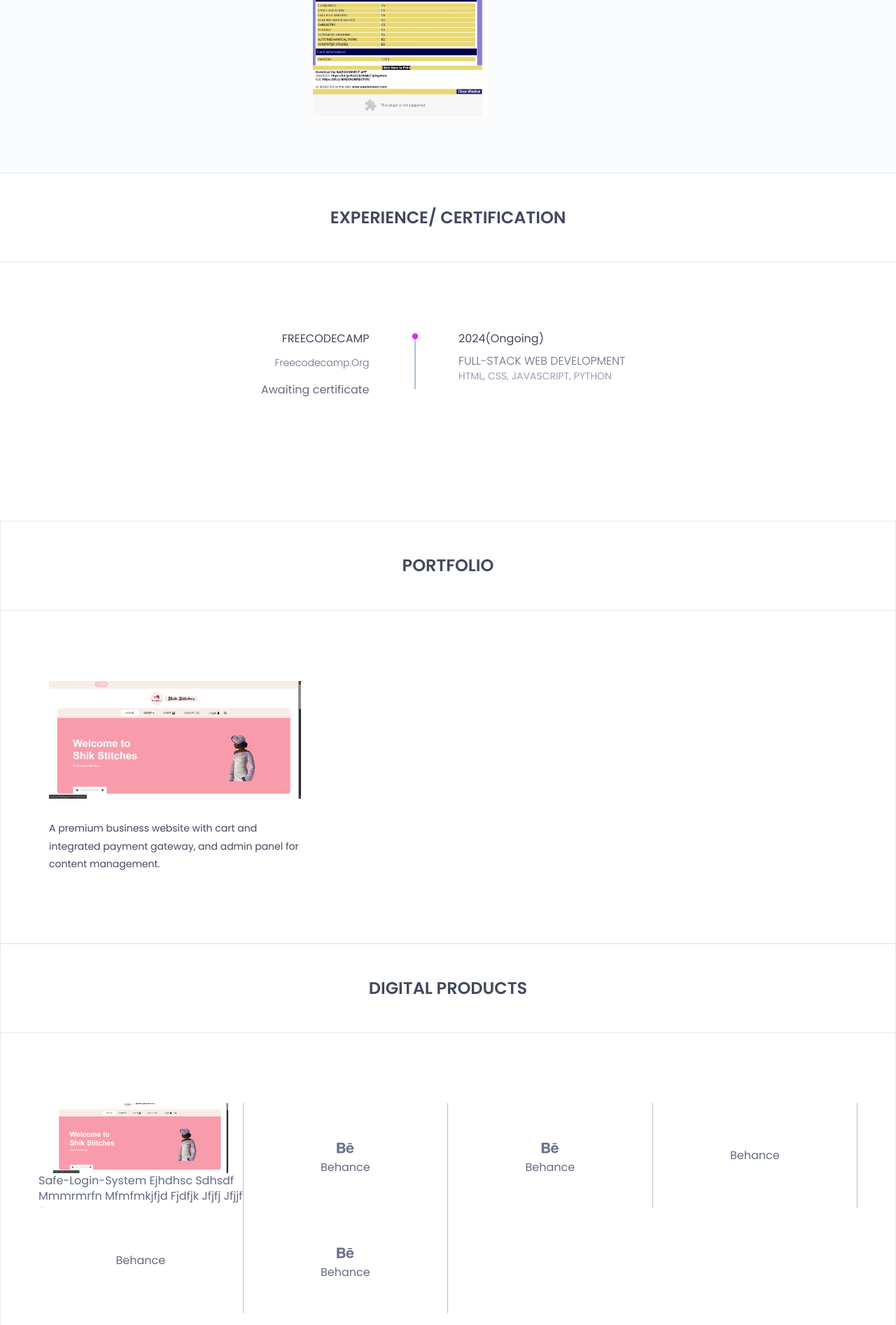
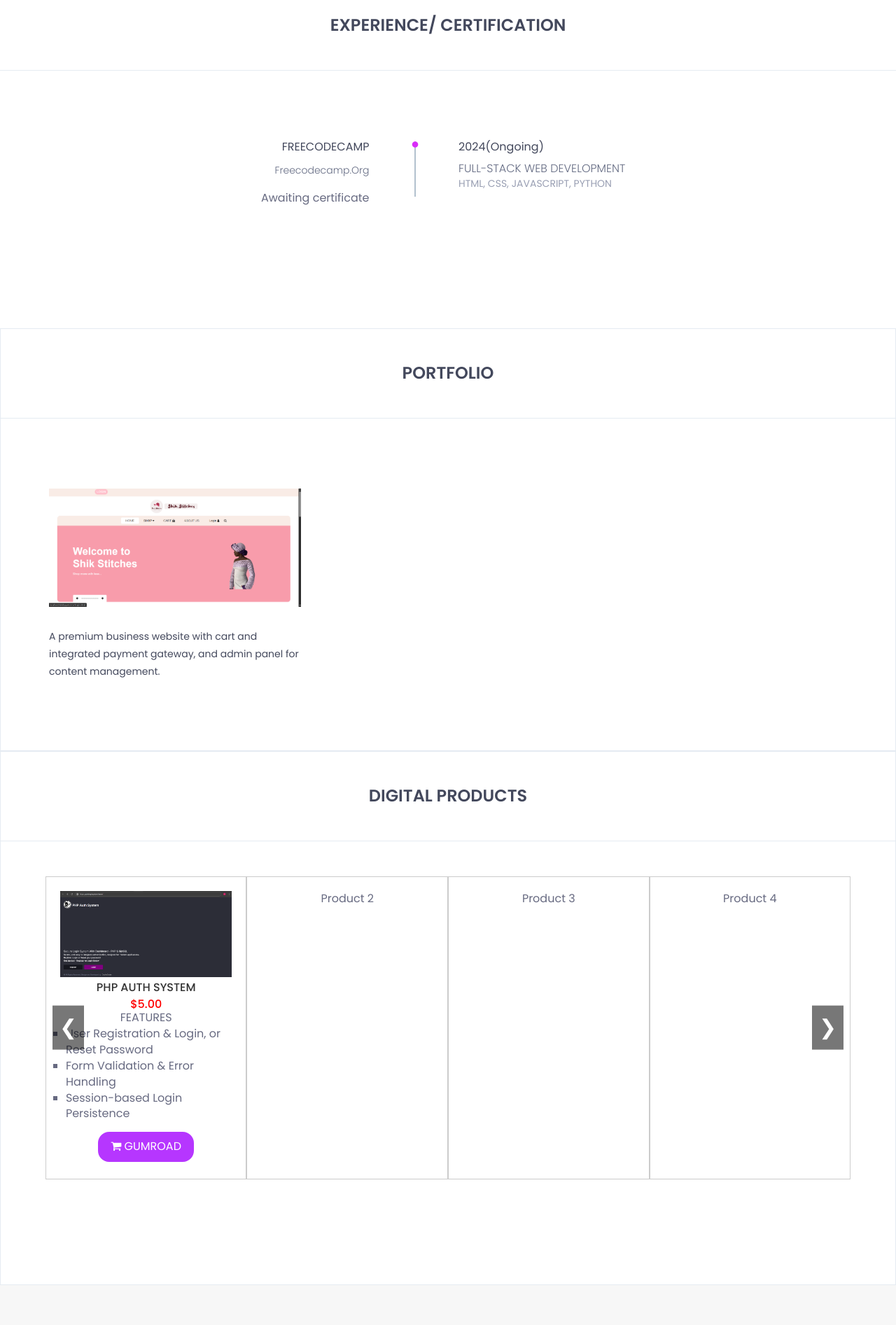
Before and after one commit to cachecoder01/portfolio, a PHP site: page / in a window 1280 px wide. Shown: the part 2960-4853 px from the top of the page at 70% size. Run offline with PHP 8.4, Linux system fonts and the light colour scheme; data comes from the database, SQL or seed files in the repository; data that the repository does not hold is empty.

Commit message:
features update

```diff
--- a/admin/pannel.php
+++ b/admin/pannel.php
@@ -230,8 +230,6 @@
 								<fieldset style="color: #555;">
 									<legend >Certificaion Obtained</legend>
 									<input type="text" name="description" placeholder="Description">
-									<br><br>
-									<input type="file" name="certificate" accept="image/*" >
 								</fieldset><br>
 								<div class="center">
 									<input class="submit" type="submit" value="submit">
@@ -278,7 +276,7 @@
 									<legend >Certificaion Obtained</legend>
 									<input type="text" name="description" placeholder="Description">
 									<br><br>
-									<input type="file" name="cert" accept="image/*" >
+									<input type="text" name="cert" placeholder="Certificaion">
 								</fieldset><br>
 								<div class="center">
 									<input class="submit" type="submit" value="submit">
--- a/assets/css/style.css
+++ b/assets/css/style.css
@@ -164,7 +164,7 @@
     color: #d92cf9;
     font-size: 20px;
     font-weight: 600;
-    padding: 33px 0px 57px;
+    padding: 18px 0px 57px 0px;
     text-transform: uppercase;
 }
 /*.navbar-brand*/
--- a/index.php
+++ b/index.php
@@ -14,16 +14,15 @@
 
   		<!-- Mobile Metas -->
   		<meta name="viewport" content="width=device-width, initial-scale=1, shrink-to-fit=no" />
-        <!-- The above 3 meta tags *must* come first in the head; any other head content must come *after* these tags -->
-
-        <!--font-family-->
-		<link href="https://fonts.googleapis.com/css?family=Poppins:100,200,300,400,500,600,700,800,900&amp;subset=devanagari,latin-ext" rel="stylesheet">
 
   		<!-- title of site -->
       <title>CacheCoder | Web Developer Portfolio</title>
 
       <!-- For favicon png -->
 			<link rel="shortcut icon" type="image/icon" href="assets/logo/brand-logo.png"/>
+
+      <!--font-family-->
+			<link href="https://fonts.googleapis.com/css?family=Poppins:100,200,300,400,500,600,700,800,900&amp;subset=devanagari,latin-ext" rel="stylesheet">
 
       <!--font-awesome.min.css-->
       <link rel="stylesheet" href="assets/css/font-awesome.min.css">
@@ -51,8 +50,7 @@
       <!--responsive.css-->
       <link rel="stylesheet" href="assets/css/responsive.css">
 
-        <script type="application/ld+json">
-    {
+      <script type="application/ld+json"> {
       	"@context": "https://schema.org",
       	"@type": "Person",
       	"name": "Oluwole Emmanuel Adewole",
@@ -69,15 +67,6 @@
   			}
 			}
 			</script>
-
-
-        <!-- HTML5 shim and Respond.js for IE8 support of HTML5 elements and media queries -->
-        <!-- WARNING: Respond.js doesn't work if you view the page via file:// -->
-
-        <!--[if lt IE 9]>
-			<script src="https://oss.maxcdn.com/html5shiv/3.7.3/html5shiv.min.js"></script>
-			<script src="https://oss.maxcdn.com/respond/1.4.2/respond.min.js"></script>
-        <![endif]-->
 
     </head>
 
@@ -98,6 +87,85 @@
     	td {
     		padding: 0 20px;
     	}
+
+
+.carousel-container {
+  position: relative;
+  width: 90%;
+  margin: 50px auto;
+  overflow: hidden;
+  background: #fff;
+}
+
+.carousel-wrapper {
+  overflow: hidden;
+}
+
+.carousel-track {
+  display: flex;
+  transition: transform 0.5s ease;
+}
+
+.product {
+  flex: 0 0 25%; /* 4 items on desktop */
+  box-sizing: border-box;
+  padding: 20px;
+  background: #fff;
+  border-right: 2px solid #fff;
+  border: thin solid #ccc;
+	text-align: center;
+  ol {
+  	list-style-type: square;
+  	text-align: left;
+  	margin-left: 8px;
+  }
+}
+.product:hover {
+	border: 2px solid #b636ff;
+}
+.product_title {
+	padding: 6px; text-align: center; color: #333;
+	text-transform: uppercase;
+}
+button.product {
+	border: 2px solid;
+	background-color: #b636ff;
+	color: white;
+	border-radius: 20px;
+	padding: 10px 18px;
+}
+button.product:hover {
+	background-color: white;
+	color: #b636ff;
+}
+/* Mobile View */
+@media (max-width: 768px) {
+  .product {
+    flex: 0 0 100%; /* 1 item on mobile */
+  }
+}
+
+.navv {
+  position: absolute;
+  top: 50%;
+  transform: translateY(-50%);
+  background: #00000088;
+  color: white;
+  border: none;
+  font-size: 30px;
+  padding: 10px;
+  cursor: pointer;
+  z-index: 10;
+}
+
+.prev {
+  left: 10px;
+}
+
+.next {
+  right: 10px;
+}
+
     </style>
 
 	<body>
@@ -124,13 +192,17 @@
 			                <button type="button" class="navbar-toggle" data-toggle="collapse" data-target="#navbar-menu">
 			                    <i class="fa fa-bars"></i>
 			                </button>
-			                <div class="brand_logo">
-				<img src="../assets/logo/brand-logo.png" width="50">
+
+			                <a class="navbar-brand" href="index.php" style="display: flex; flex: wrap;">
+			                	<div>
+			                		<img src="assets/logo/brand-logo.png" alt="brand-logo" class="logo" width="60">
 			                	</div>
-			<div class="brand_name">
-				<h1 class="brand">Cachecoder<div style="display: inline; color: purple;">.</div></h1>
+			                	<div style="margin-top: 18px;">
+			                		<p style="display: inline-block; color: #d92cf9; font-size: 20px; font-weight: 600;">
+			                	 		...YOUR IDEA, <span style="display: inline; color: #d92cf9; font-size: 16px;">cached and delivered.</span>
+			                		</p>
 			                	</div>
-			                <a class="navbar-brand" href="index.php" style="font-size: 16px;"><img src="assets/logo/brand-logo.png" alt="brand-logo" class="logo" width="50"> ...YOUR IDEA, <p style="display: inline; font-size: 13px;">cached and delivered.</p></a>
+			                </a>
 			            </div><!--/.navbar-header-->
 			            <!-- End Header Navigation -->
 
@@ -182,7 +254,7 @@
 					<div class="row">
 						<div class="col-sm-offset-1 col-sm-5">
 							<div class="single-about-img">
-								<img src="assets/images/about/me1.jpg" alt="profile_image">
+								<img src="assets/images/about/me3.jpg" alt="profile_image" width="460">
 								<div class="about-list-icon">
 									<ul>
 										<li>
@@ -308,7 +380,7 @@
 										if ($result->num_rows>0) {
 										echo '<tr>
 											<td style="padding-bottom: 10px;">
-												<a href="#experience">view certification <i class="fa fa-arrow-right"></i></a>
+												<a href="#experience">view certification <i class="fa fa-arrow-down"></i></a>
 											</td>
 										</tr>';
 										}
@@ -361,7 +433,7 @@
 										if ($result->num_rows>0) {
 										echo '<tr>
 											<td style="padding-bottom: 10px;">
-												<a href="#experience">view certification <i class="fa fa-arrow-right"></i></a>
+												<a href="#experience">view certification <i class="fa fa-arrow-down"></i></a>
 											</td>
 										</tr>';
 										}
@@ -415,7 +487,7 @@
 										if ($result->num_rows>0) {
 										echo '<tr>
 											<td style="padding-bottom: 10px;">
-												<a href="#experience">view certification <i class="fa fa-arrow-right"></i></a>
+												<a href="#experience">view certification <i class="fa fa-arrow-down"></i></a>
 											</td>
 										</tr>';
 										}
@@ -468,7 +540,7 @@
 										if ($result->num_rows>0) {
 										echo '<tr>
 											<td style="padding-bottom: 10px;">
-												<a href="#experience">view certification <i class="fa fa-arrow-right"></i></a>
+												<a href="#experience">view certification <i class="fa fa-arrow-down"></i></a>
 											</td>
 										</tr>';
 										}
@@ -522,7 +594,7 @@
 										if ($result->num_rows>0) {
 										echo '<tr>
 											<td style="padding-bottom: 10px;">
-												<a href="#experience">view certification <i class="fa fa-arrow-right"></i></a>
+												<a href="#experience">view certification <i class="fa fa-arrow-down"></i></a>
 											</td>
 										</tr>';
 										}
@@ -577,7 +649,7 @@
 										if ($result->num_rows>0) {
 										echo '<tr>
 											<td style="padding-bottom: 10px;">
-												<a href="#experience">view certification <i class="fa fa-arrow-right"></i></a>
+												<a href="#experience">view certification <i class="fa fa-arrow-down"></i></a>
 											</td>
 										</tr>';
 										}
@@ -632,7 +704,7 @@
 										if ($result->num_rows>0) {
 										echo '<tr>
 											<td style="padding-bottom: 10px;">
-												<a href="#experience">view certification <i class="fa fa-arrow-right"></i></a>
+												<a href="#experience">view certification <i class="fa fa-arrow-down"></i></a>
 											</td>
 										</tr>';
 										}
@@ -670,7 +742,6 @@
 								$school=$row["school"];
 								$location=$row["location"];
 								$desc=$row["description"];
-								$cert=$row["certification"];
 								$status=$row["status"];
 
 								echo '<div class="col-sm-4">
@@ -693,12 +764,11 @@
 													<h4 class="title">
 														' .$school. '
 													</h4>
-													<h5>' .$location. '</h5>
-													<p class="description">' .$desc. '</p>';
-											if (empty($cert)) {
+													<h5>' .$location. '</h5>';
+											if (empty($desc)) {
 												echo "Awaiting certificate";
 											}else {
-												echo '<img src="./assets/images/certificate/' .$cert. '" alt="school certificate" loading="lazy" style="max-width: 250px; cursor: pointer;" onclick="openLightbox(this)">';
+												echo '<a style="text-decoration: underline;" href="' .$desc. '" target="_blank"><p class="description">view certification <i class="fa fa-arrow-right"></i></p></a>';
 												}
 										echo '</div><!--/.timeline-content-->
 											</div><!--/.timeline-->
@@ -775,7 +845,7 @@
 											if (empty($cert)) {
 												echo "Awaiting certificate";
 											}else {
-												echo '<img src="./assets/images/certificate/' .$cert. '" alt="certificate" loading="lazy" style="max-width: 250px; cursor: pointer;" onclick="openLightbox(this)">';
+												echo '<a style="text-decoration: underline;" href="' .$cert. '" target="_blank"><p class="description">view certification <i class="fa fa-arrow-right"></i></p></a>';
 												}
 												echo '</div><!--/.timeline-content-->
 												</div><!--/.timeline-->
@@ -873,109 +943,44 @@
 					<h2>Digital Products</h2>
 				</div>
 
-				<div class="container">
-					<div class="profiles-content">
+				<div class="carousel-container">
+    			<button class="navv prev" onclick="prevSlide()">&#10094;</button>
 
-						<div class="row">
-
-							<div class="col-sm-3" >
-								<div class="single-profile" >
-									<div class="profile-txt" >
-										<a href="" ><img src="assets/images/portfolio/1745937279_shik.png" width="250"></a>
-										<div class="profile-icon-name">safe-login-system ejhdhsc sdhsdf mmmrmrfn mfmfmkjfjd fjdfjk jfjfj jfjjf fmm</div>
+    			<div class="carousel-wrapper">
+      			<div class="carousel-track" id="carouselTrack">
+        			<div class="product">
+        				<img src="assets/images/portfolio/loginsystem_landing_page.png" width="250">
+        				<h3 class="product_title">php auth system</h3>
+        				<h3 class="pricr" style="color: red">$5.00</h3>
+        				<ul>
+        					<li>FEATURES</li>
+        				</ul>
+        				<ol>
+        					<li>User Registration & Login, or Reset Password</li>
+        					<li>Form Validation & Error Handling</li>
+        					<li>Session-based Login Persistence</li>
+        				</ol>
+        				<button class="product" style="border: 4px solid ;"><i class="fa fa-shopping-cart"></i> GUMROAD</button>
         			</div>
-									<div class="single-profile-overlay">
-										<div class="profile-txt">
-											<a href=""><i class="flaticon-themeforest"></i></a>
-											<div class="profile-icon-name">themeforest</div>
-										</div>
-									</div>
+        			<div class="product">Product 2</div>
+        			<div class="product">Product 3</div>
+        			<div class="product">Product 4</div>
+        			<div class="product">Product 5</div>
+        			<div class="product">Product 6</div>
+        			<div class="product">Product 7</div>
+        			<div class="product">Product 8</div>
+        			<div class="product">Product 9</div>
+        			<div class="product">Product 10</div>
+        			<div class="product">Product 11</div>
+        			<!-- Add as many products as you want -->
      	  		</div>
     			</div>
 
-							<div class="col-sm-3">
-								<div class="single-profile">
-									<div class="profile-txt">
-										<a href=""><i class="flaticon-behance-logo"></i></a>
-										<div class="profile-icon-name">behance</div>
-									</div>
-									<div class="single-profile-overlay">
-										<div class="profile-txt">
-											<a href=""><i class="flaticon-behance-logo"></i></a>
-											<div class="profile-icon-name">behance</div>
+    			<button class="navv next" onclick="nextSlide()">&#10095;</button>
   			</div>
   		</div>
-								</div>
-							</div>
-
-							<div class="col-sm-3">
-								<div class="single-profile">
-									<div class="profile-txt">
-										<a href=""><i class="flaticon-behance-logo"></i></a>
-										<div class="profile-icon-name">behance</div>
-									</div>
-									<div class="single-profile-overlay">
-										<div class="profile-txt">
-											<a href=""><i class="flaticon-behance-logo"></i></a>
-											<div class="profile-icon-name">behance</div>
-										</div>
-									</div>
-								</div>
-							</div>
-
-							<div class="col-sm-3">
-								<div class="single-profile">
-									<div class="profile-txt">
-										<a href=""><i class="flaticon-fiverr-logo"></i></a>
-										<div class="profile-icon-name">behance</div>
-									</div>
-									<div class="single-profile-overlay">
-										<div class="profile-txt">
-											<a href=""><i class="flaticon-fiverr-logo"></i></a>
-											<div class="profile-icon-name">fiverr</div>
-										</div>
-									</div>
-								</div>
-							</div>
-
-							<div class="col-sm-3">
-								<div class="single-profile">
-									<div class="profile-txt">
-										<a href=""><i class="flaticon-upwork-logo"></i></a>
-										<div class="profile-icon-name">behance</div>
-									</div>
-									<div class="single-profile-overlay">
-										<div class="profile-txt">
-											<a href=""><i class="flaticon-upwork-logo"></i></a>
-											<div class="profile-icon-name">upwork</div>
-										</div>
-									</div>
-								</div>
-							</div>
-
-							<div class="col-sm-3">
-								<div class="single-profile">
-									<div class="profile-txt">
-										<a href=""><i class="flaticon-behance-logo"></i></a>
-										<div class="profile-icon-name">behance</div>
-									</div>
-									<div class="single-profile-overlay">
-										<div class="profile-txt">
-											<a href=""><i class="flaticon-behance-logo"></i></a>
-											<div class="profile-icon-name">behance</div>
-										</div>
-									</div>
-								</div>
-							</div>
-
-						</div>
-
-					</div>
-				</div>
-			</div>
-
   	</section>
-		<!--Products end -->
+  	<!--Product end-->
 
 		<!--clients start -->
 		<section id="clients">
@@ -1254,6 +1259,53 @@
 			}
 		</script>
 
+		<script type="text/javascript">
+			let currentIndex = 0;
+const track = document.getElementById("carouselTrack");
+const wrapper = document.querySelector(".carousel-wrapper");
+
+function getSlideInfo() {
+  const products = document.querySelectorAll(".product");
+  const product = products[0];
+  if (!product) return { itemWidth: 0, maxIndex: 0 };
+
+  const itemWidth = product.offsetWidth;
+  const wrapperWidth = wrapper.offsetWidth;
+  const itemsPerView = Math.floor(wrapperWidth / itemWidth);
+  const maxIndex = products.length - itemsPerView;
+
+  return { itemWidth, maxIndex };
+}
+
+function showSlide(index) {
+  const { itemWidth, maxIndex } = getSlideInfo();
+
+  // Fix negative or too large index
+  currentIndex = Math.max(0, Math.min(index, maxIndex));
+
+  const distance = currentIndex * itemWidth;
+  track.style.transform = `translateX(-${distance}px)`;
+}
+
+function nextSlide() {
+  showSlide(currentIndex + 1);
+}
+
+function prevSlide() {
+  showSlide(currentIndex - 1);
+}
+
+// Run only after DOM fully loaded
+window.addEventListener("load", () => {
+  showSlide(0); // Start at beginning
+});
+
+// Update layout on resize
+window.addEventListener("resize", () => {
+  showSlide(currentIndex);
+});
+
+		</script>
+
 	</body>
-
 </html>
```
Also changed, not shown: admin/css/style.css (+8 -8 lines), admin/education.php (+4 -40 lines), admin/experience.php (+1 -34 lines), assets/images/about/me3.jpg (added), assets/images/portfolio/loginsystem_landing_page.PNG (added). Lines whose indentation alone changed are shown as unchanged.
